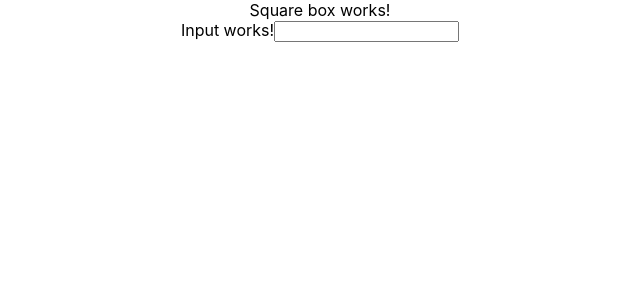
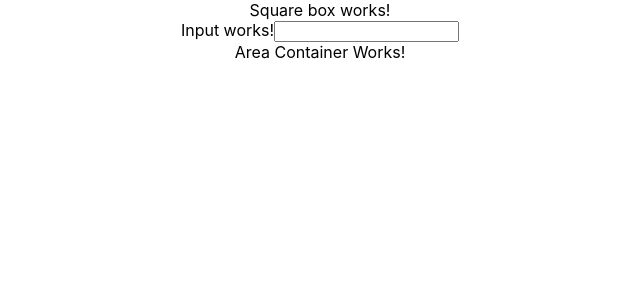
Before and after one commit to hoannguyen02/star-global-challenge-task, a React (Create React App) app: page / in a window 1280 px wide. Shown: the top 300 px of the page, without its empty margins (320-960 px from the left). Built offline with nearby package versions, Linux system fonts and the light colour scheme.

Commit message:
Structure app: Add area container app where I decide square box can transform intead of anywhere on screen

```diff
--- a/src/App.js
+++ b/src/App.js
@@ -2,12 +2,14 @@ import React from 'react';
 import './App.css';
 import SquareBox from './components/square-box';
 import Input from './components/input';
+import AreaContainer from './components/area-container';
 
 const App = () => {
     return (
         <div className="App">
             <SquareBox />
             <Input />
+            <AreaContainer />
         </div>
     );
 };
--- /dev/null
+++ b/src/components/area-container/index.js
@@ -0,0 +1,3 @@
+const AreaContainer = () => <div>Area Container Works!</div>;
+
+export default AreaContainer;
```
Also changed, not shown: 1 other file (tests, documents, lock files or other folders).
